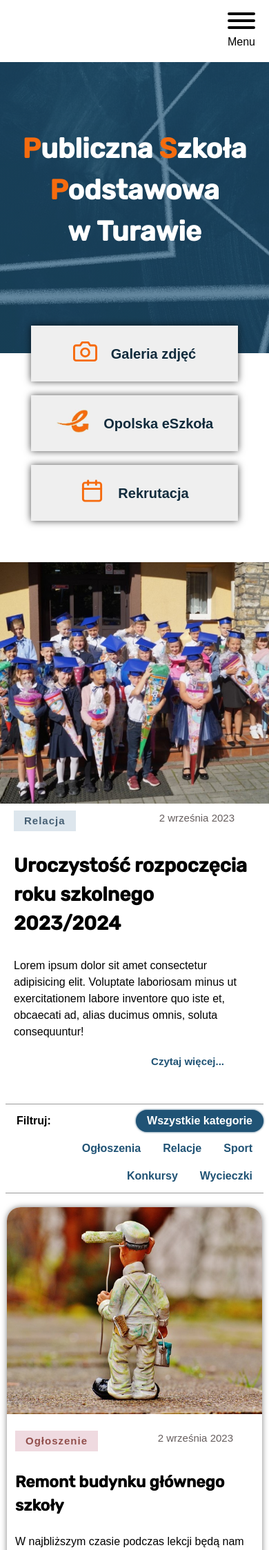
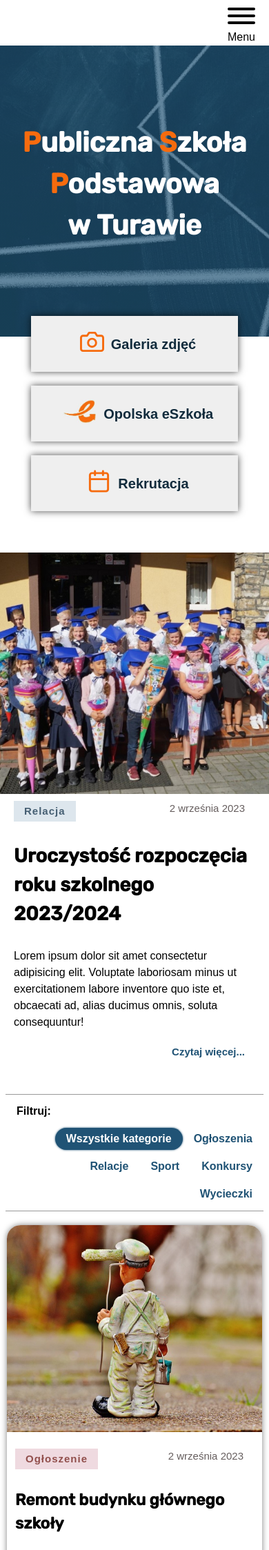
Before and after one commit to treflina/school, a Django app: template school/templates/home/home_page.html in a window 390 px wide. Shown: the top 2247 px of the page at 69% size. Run offline with Django 4.2, Linux system fonts and the light colour scheme; the template is opened without the code that fills it, so the values that code supplies are empty; style sheets or scripts are compiled from the project's sources; parts of the project's set-up code (start-up, migrations or seed data) failed here and were passed over; some web fonts are replaced.

Commit message:
zoom adjustments

```diff
--- a/school/static/css/styles.css
+++ b/school/static/css/styles.css
@@ -146,6 +146,7 @@ body {
   justify-content: center;
   flex-wrap: wrap-reverse;
   min-height: 50vh;
+  padding: 1em 0;
 }
 .header::before {
   content: "";
@@ -163,7 +164,7 @@ body {
   line-height: 1.5;
   color: white;
   z-index: 3;
-  padding: 2rem 4rem;
+  padding: 2rem 3rem;
   text-align: center;
 }
 .header__text .first-letter {
@@ -216,8 +217,9 @@ body {
   display: flex;
   justify-content: center;
   align-items: center;
+  flex-wrap: wrap;
   margin: 0.5em 1em;
-  min-width: 300px;
+  width: 300px;
   padding: 1em;
   font-size: 2rem;
   font-weight: bold;
@@ -225,6 +227,7 @@ body {
   color: #112B3C;
   box-shadow: 0 0 10px rgba(0, 0, 0, 0.7);
   text-decoration: none;
+  text-align: center;
   transition: transform 0.5s;
 }
 .header__links-link:hover {
@@ -233,7 +236,7 @@ body {
 }
 .header__links-link img {
   height: 3.5rem;
-  margin-right: 1em;
+  padding: 0 1em 0 0;
   margin-bottom: 0.3em;
 }
 
@@ -303,7 +306,6 @@ body {
   display: flex;
   flex-direction: column;
   justify-content: space-around;
-  min-width: 300px;
 }
 .posts__main-box--primary {
   padding: 10px 20px;
@@ -315,7 +317,6 @@ body {
 }
 .posts__main-link {
   display: inline-block;
-  margin-right: 2em;
   margin-left: auto;
   margin-top: auto;
   height: -moz-min-content;
@@ -384,7 +385,7 @@ body {
   display: flex;
   justify-content: space-between;
   flex-wrap: wrap;
-  margin-right: 2em;
+  margin-right: 1em;
   font-size: 1.5rem;
   color: rgb(102, 94, 94);
 }
@@ -399,6 +400,7 @@ body {
 .posts__categories {
   display: flex;
   justify-content: flex-start;
+  flex-wrap: wrap;
   min-width: 70vw;
   max-width: 1000px;
   margin: 1em 0.5em 0;
@@ -557,7 +559,8 @@ body {
     display: block;
     position: relative;
     margin-left: auto;
-    padding-right: 2rem;
+    margin-right: 1rem;
+    padding-bottom: 0;
     font-size: 1.6rem;
     line-height: 1.5;
     opacity: 1;
@@ -571,10 +574,8 @@ body {
     color: black;
   }
   .nav {
-    position: relative;
-    top: 0;
-    right: 0;
-    height: 90px;
+    max-width: 100%;
+    min-height: 6.6rem;
   }
   .nav__list, .nav__search {
     display: none;
@@ -624,17 +626,24 @@ body {
 }
 @media (max-width: 49.1em) {
   .header__text {
-    padding: 1rem 2rem;
-    font-size: 2.3rem;
+    padding: 1rem;
+    font-size: 2.2rem;
+    overflow-wrap: anywhere;
   }
 }
 @media (max-width: 31.2em) {
   .header__text {
-    margin-top: -50px;
+    margin-top: -20px;
     font-size: 2rem;
   }
   .header__links {
-    margin-top: -50px;
+    margin-top: -40px;
+  }
+  .header__links-link {
+    margin: 0.5em 0;
+  }
+  .header__links-link img {
+    padding: 0 0.5em;
   }
   .posts__linktoall {
     margin-right: 0.5em;
--- a/school/templates/home/home_page.html
+++ b/school/templates/home/home_page.html
@@ -47,7 +47,7 @@
                 <a href="#" class="nav__list-link"> Dla rodziców<img src="{% static '/img/chevrond.svg' %}" alt="" class="nav__list-icon"></a>
                 <ul class="nav__dropdown">
                     <li class="nav__dropdown-item">
-                        <a href="" class="nav__dropdown-link  menu-close">Terminy i miejsca wywiadówek</a>
+                        <a href="" class="nav__dropdown-link  menu-close">Terminy i miejsca wywiadówek w naszej szkole</a>
                     </li>
                     <li class="nav__dropdown-item">
                         <a href="" class="nav__dropdown-link  menu-close">Wykaz podręczników</a>
@@ -86,12 +86,14 @@
         <img src="img/backpack.svg" class="header__icon header__icon--backpack" alt=""> -->
 
     </header>
+
     <main class="main">
         <div class="header__links">
-            <a href="" class="header__links-link"><img src="{% static '/img/camera.svg' %}" alt="" aria-hidden="true"><span>Galeria zdjęć</span></a>
-            <a href="https://adfs.eszkola.opolskie.pl/adfs/ls/?wa=wsignin1.0&wtrealm=https%3a%2f%2fcufs.eszkola.opolskie.pl%3a443%2fturawa%2fAccount%2fLogOn&wctx=rm%3d0%26id%3deSzkola%26ru%3d%252fturawa%252fFS%252fLS%253fwa%253dwsignin1.0%2526wtrealm%253dhttps%25253A%25252F%25252Fuonetplus.eszkola.opolskie.pl%25252Fturawa%25252FLoginEndpoint.aspx%2526wctx%253dhttps%25253A%25252F%25252Fuonetplus.eszkola.opolskie.pl%25252Fturawa%25252FLoginEndpoint.aspx&wct=2023-06-08T14%3a48%3a22Z" class="header__links-link"><img src="{% static '/img/logosz2.jpg' %}" alt="" aria-hidden="true">Opolska eSzkoła</a>
-            <a href="" class="header__links-link"><img src="{% static '/img/calendar.svg' %}" alt="" aria-hidden="true">Rekrutacja</a>
+            <a href="" class="header__links-link"><img src="{% static '/img/camera.svg' %}" alt="" aria-hidden="true"> <span>Galeria zdjęć</span></a>
+            <a href="https://adfs.eszkola.opolskie.pl/adfs/ls/?wa=wsignin1.0&wtrealm=https%3a%2f%2fcufs.eszkola.opolskie.pl%3a443%2fturawa%2fAccount%2fLogOn&wctx=rm%3d0%26id%3deSzkola%26ru%3d%252fturawa%252fFS%252fLS%253fwa%253dwsignin1.0%2526wtrealm%253dhttps%25253A%25252F%25252Fuonetplus.eszkola.opolskie.pl%25252Fturawa%25252FLoginEndpoint.aspx%2526wctx%253dhttps%25253A%25252F%25252Fuonetplus.eszkola.opolskie.pl%25252Fturawa%25252FLoginEndpoint.aspx&wct=2023-06-08T14%3a48%3a22Z" class="header__links-link"><img src="{% static '/img/logosz2.jpg' %}" alt="" aria-hidden="true"> Opolska eSzkoła</a>
+            <a href="" class="header__links-link"><img src="{% static '/img/calendar.svg' %}" alt="" aria-hidden="true"> Rekrutacja</a>
         </div>
+
         <div class="posts__main posts__main--primary">
             <img src="{% static '/img/nowy.jpg' %}" alt="" class="posts__main-img posts__main-img--primary">
             <div class="posts__main-box posts__main-box--primary">
--- a/src/sass/styles.scss
+++ b/src/sass/styles.scss
@@ -190,6 +183,7 @@ body {
     justify-content: center;
     flex-wrap: wrap-reverse;
     min-height: 50vh;
+    padding: 1em 0;
 
 
     &::before {
@@ -210,7 +204,7 @@ body {
         line-height: 1.5;
         color: white;
         z-index: 3;
-        padding: 2rem 4rem;
+        padding: 2rem 3rem;
         text-align: center;
         // border: 2px solid white;
         // background-color: tomato;
@@ -276,9 +270,10 @@ body {
             display: flex;
             justify-content: center;
             align-items: center;
+            flex-wrap: wrap;
             margin: .5em 1em;
-            min-width: 300px;
-            padding: 1em;
+            width: 300px;
+        padding: 1em;
             // border-radius: 20px;
             font-size: 2rem;
             font-weight: bold;
@@ -287,6 +282,7 @@ body {
             // border: 4px solid #C4DFDF;
             box-shadow: 0 0 10px rgba(0, 0, 0, .7);
             text-decoration: none;
+            text-align: center;
             transition: transform .5s;
 
             &:hover {
@@ -296,7 +292,7 @@ body {
 
             img {
                 height: 3.5rem;
-                margin-right: 1em;
+                padding: 0 1em 0 0;
                 margin-bottom: .3em;
             }
 
@@ -406,13 +393,7 @@ body {
             display: flex;
             flex-direction: column;
             justify-content: space-around;
-            // border: 1px solid red;
-            min-width: 300px;
-
-            // flex: 1 0 30rem;
-            // height: 100%;
-
-            // border: 1px solid black;
+            // min-width: 300px;
 
             &--primary {
                 padding: 10px 20px;
@@ -428,7 +409,6 @@ body {
 
         &-link {
             display: inline-block;
-            margin-right: 2em;
             margin-left: auto;
             margin-top: auto;
             height: min-content;
@@ -516,7 +496,7 @@ body {
             display: flex;
             justify-content: space-between;
             flex-wrap: wrap;
-            margin-right: 2em;
+            margin-right: 1em;
             font-size: 1.5rem;
             color: rgb(102, 94, 94);
         }
@@ -535,6 +515,7 @@ body {
     &__categories {
         display: flex;
         justify-content: flex-start;
+        flex-wrap: wrap;
         min-width: 70vw;
         max-width: 1000px;
         margin: 1em .5em 0;
@@ -738,11 +720,14 @@ body {
         display: block;
         position: relative;
         margin-left: auto;
-        padding-right: 2rem;
+        margin-right: 1rem;
+        padding-bottom: 0;
+
         font-size: 1.6rem;
         line-height: 1.5;
         opacity: 1;
         z-index: 500;
+        // border: 1px solid red;
 
         // &::before {
         //     content: "";
@@ -766,11 +751,13 @@ body {
     }
 
     .nav {
-        position: relative;
-        top: 0;
-        right: 0;
+        // position: relative;
+        // top: 0;
+        // right: 0;
         // margin: 0 2em;
-        height: 90px;
+        max-width: 100%;
+        min-height: 6.6rem;
+        // height: min-content;
 
         &__list,
         &__search {
@@ -840,8 +836,10 @@ body {
 @media(max-width: 49.1em) {
     .header {
         &__text {
-            padding: 1rem 2rem;
-            font-size: 2.3rem;
+            padding: 1rem ;
+            font-size: 2.2rem;
+            overflow-wrap: anywhere;
+
         }
     }
 }
@@ -850,12 +848,21 @@ body {
     .header {
 
         &__text {
-            margin-top: -50px;
+            margin-top: -20px;
             font-size: 2rem;
         }
 
         &__links {
-            margin-top: -50px;
+            margin-top: -40px;
+
+            &-link {
+                margin: .5em 0;
+
+                img {
+                    padding: 0 .5em;
+                }
+
+            }
         }
     }
 
```
Also changed, not shown: other parts of school/static/css/styles.css (+13 -12 lines), other parts of src/sass/styles.scss (+21 -27 lines), school/static/css/styles.min.css.
